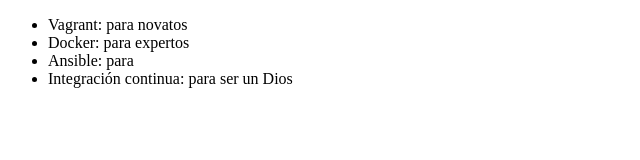
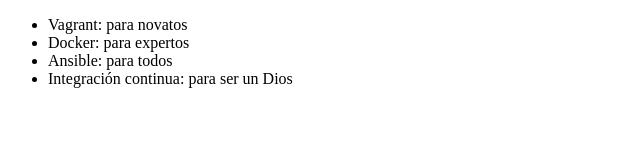
Before and after one commit to Darwinkepler/alura_git-, a plain HTML site: page index.html in a window 1280 px wide. Shown: the full height of the page, 0-640 px from the left. Drawn offline with Linux system fonts and the light colour scheme.

Commit message:
ansible todos

```diff
--- a/index.html
+++ b/index.html
@@ -8,7 +8,7 @@
           <ul>
                <li> Vagrant: para novatos </li>
                <li> Docker: para expertos</li>
-               <li> Ansible: para </li>
+               <li> Ansible: para todos </li>
                <li> Integración continua: para ser un Dios</li>
           </ul>
      </body>
```
